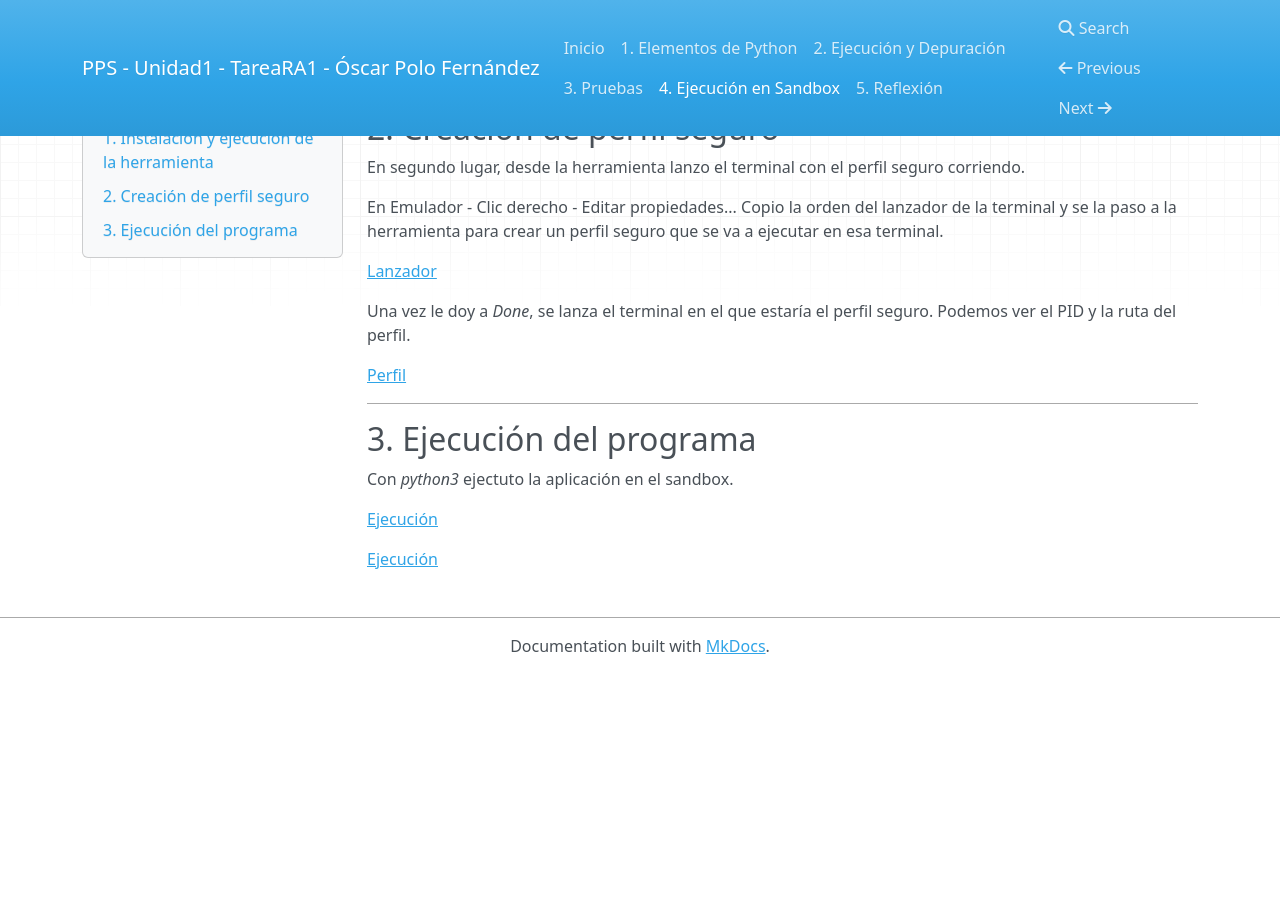
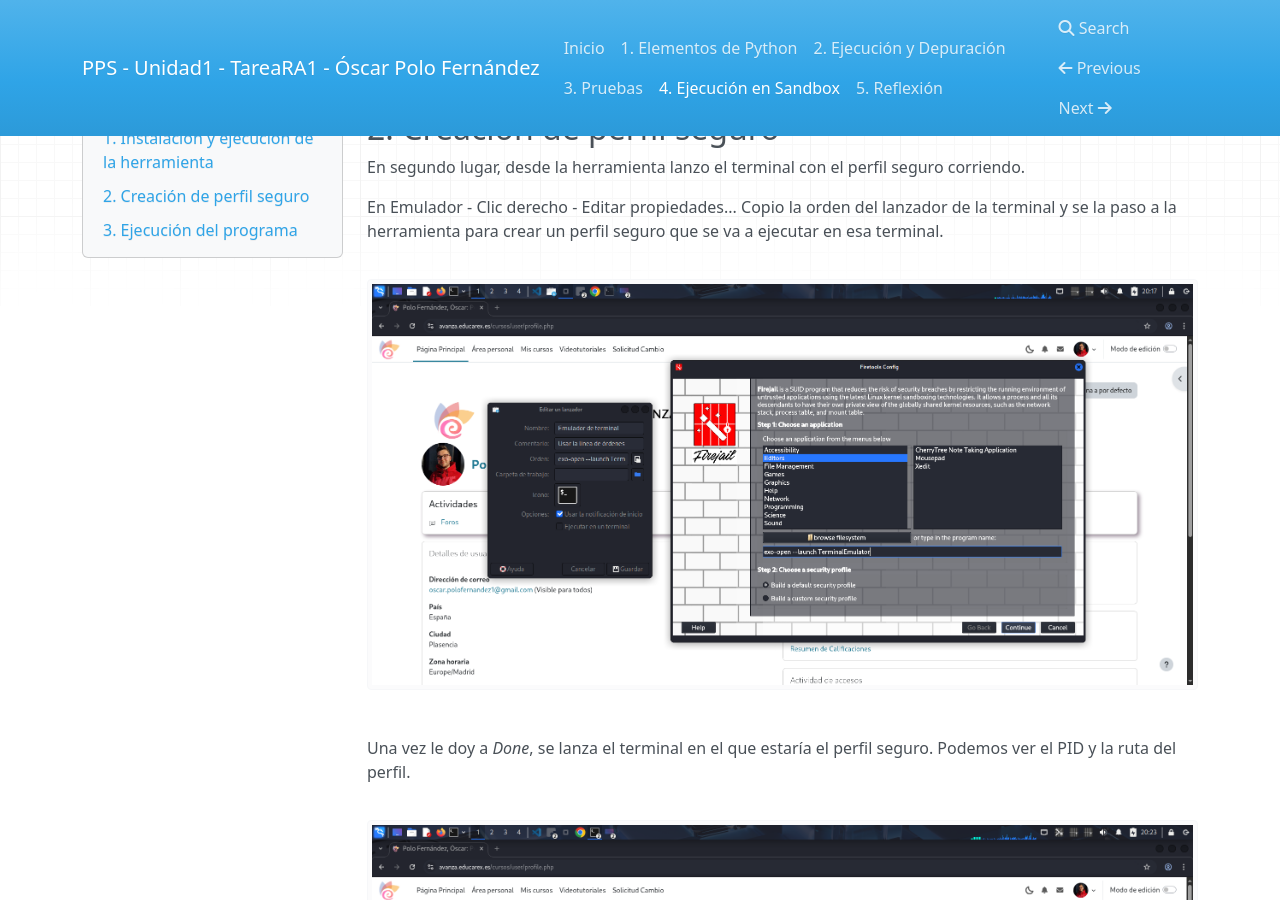
Before and after one commit to PPSOscar/Unidad1-TareaRA1-Oscar, an MkDocs documentation site: the page built from docs/sandbox.md, in a window 1280 px wide and 900 px high, scrolled down 830 px. Built offline with MkDocs 1.6.1, drawn with Linux system fonts in a browser that asks for light colours; nearby versions of some CDN libraries; before the commit the page ends 1504 px from its top, so only the background shows below that.

Commit message:
corrigiendo más errores markdown

```diff
--- a/docs/sandbox.md
+++ b/docs/sandbox.md
@@ -20,11 +20,11 @@ En segundo lugar, desde la herramienta lanzo el terminal con el perfil seguro co
 
 En Emulador - Clic derecho - Editar propiedades... Copio la orden del lanzador de la terminal y se la paso a la herramienta para crear un perfil seguro que se va a ejecutar en esa terminal.
 
-[Lanzador](img/Sandbox/2.png)
+![Lanzador](img/Sandbox/2.png)
 
 Una vez le doy a _Done_, se lanza el terminal en el que estaría el perfil seguro. Podemos ver el PID y la ruta del perfil.
 
-[Perfil](img/Sandbox/3.png)
+![Perfil](img/Sandbox/3.png)
 
 ---
 
@@ -32,6 +32,6 @@ Una vez le doy a _Done_, se lanza el terminal en el que estaría el perfil segur
 
 Con _python3_ ejectuto la aplicación en el sandbox.
 
-[Ejecución](img/Sandbox/3.png)
+![Ejecución](img/Sandbox/3.png)
 
-[Ejecución](img/Sandbox/4.png)
+![Ejecución](img/Sandbox/4.png)
```
Also changed, not shown: docs/reflexion.md (+2 -0 lines).
